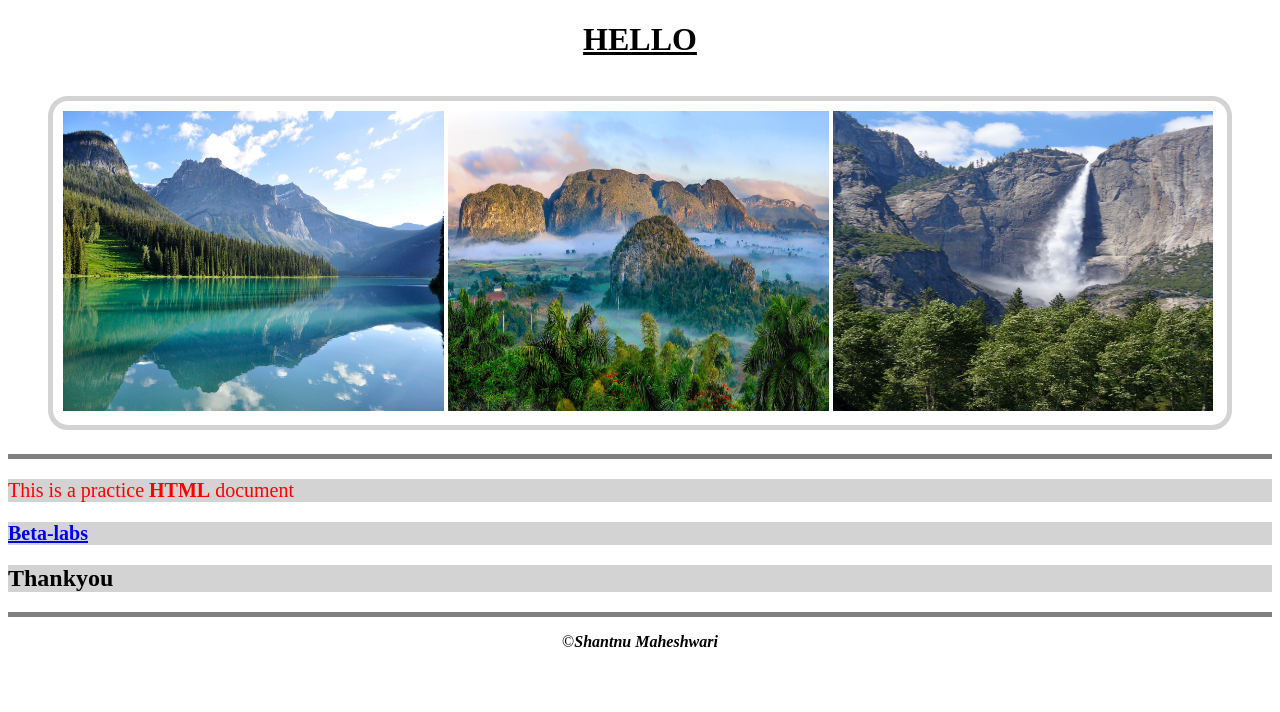
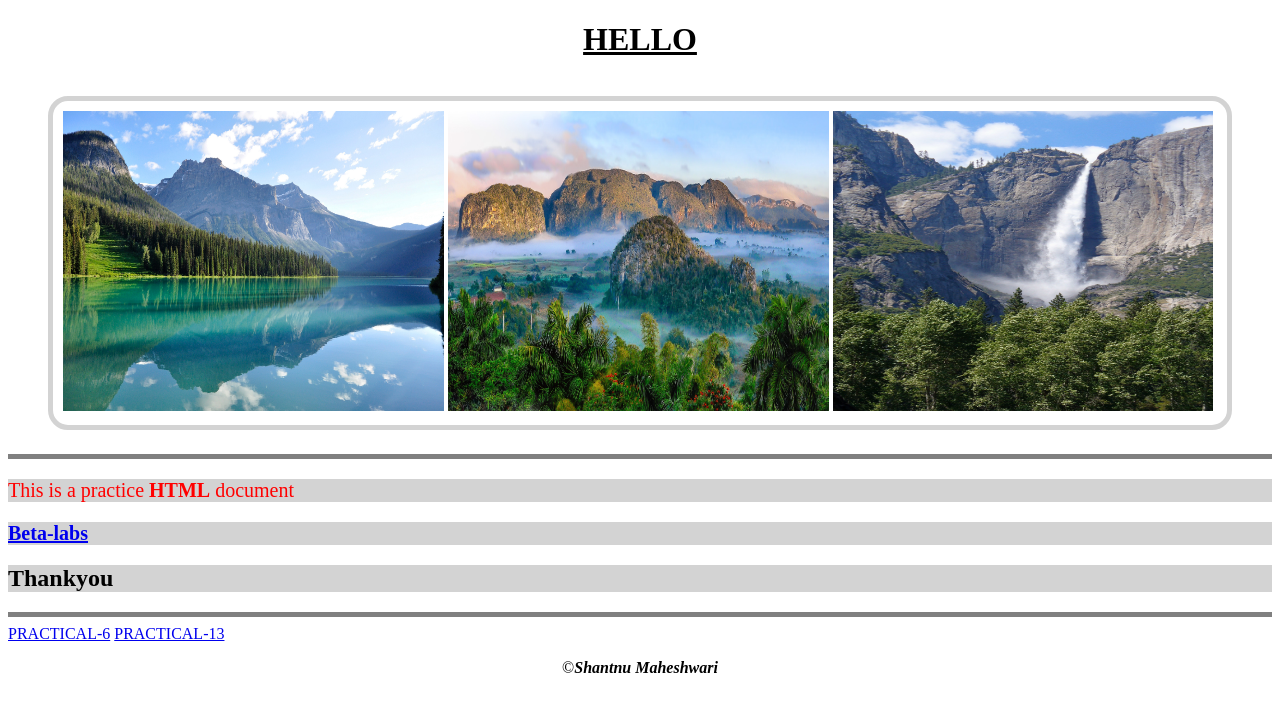
Before and after one commit to shantnuking/fullstackpractical, a plain HTML site: page index.html in a window 1280 px wide. Drawn offline with Linux system fonts and the light colour scheme.

Commit message:
comet changes

```diff
--- a/index.html
+++ b/index.html
@@ -18,6 +18,9 @@
     <p style=" background-color: lightgrey;"><span style="font-size: 20px; font-weight: bold; color: blue;"><a title="Beta-labs website" href="https://www.beta-labs.in/" target="_blank">Beta-labs</a></span></p>
     <h2 style="color: black; background-color:lightgrey;"> Thankyou</h2>
     <hr noshade size="5">
+    <a href="./practical6.html">PRACTICAL-6</a>
+    <a href="./practical13.html">PRACTICAL-13</a>
     <p style=" text-align-last: center;">&copy;<b><i>Shantnu Maheshwari</i></b></p>
+
 </body>
 </html>
```
